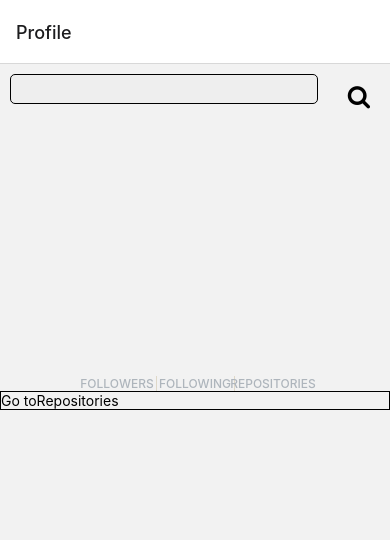
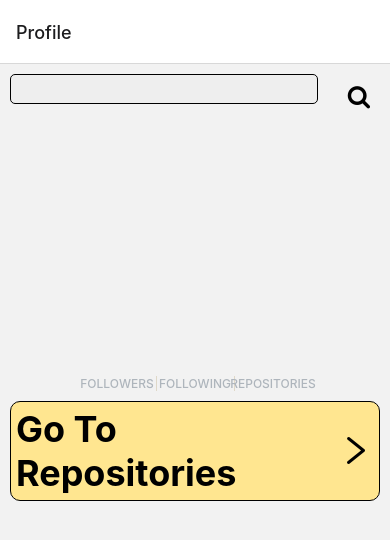
Before and after one commit to berkbay/bilisim-atolyesi-github-api-interview, a React Native app: screen /Profile in a window 390 px wide. Shown: the top 540 px of the page. Built offline with nearby package versions, Linux system fonts and the light colour scheme.

Commit message:
Repo Button UI

```diff
--- a/src/components/GoToRepoButton.js
+++ b/src/components/GoToRepoButton.js
@@ -1,6 +1,7 @@
 import {Text, TouchableOpacity, StyleSheet} from "react-native";
 import React from "react";
 import {useNavigation} from "@react-navigation/native";
+import {AntDesign} from "@expo/vector-icons";
 
 const GoToRepositoryPage = (props) => {
 
@@ -9,8 +10,9 @@ const GoToRepositoryPage = (props) => {
     return (
         <TouchableOpacity
             style={styles.button}
-            onPress={() => navigation.navigate('Repositories',{username: props.username})}>
-            <Text>Go toRepositories</Text>
+            onPress={() => navigation.navigate('Repositories',{username: props.props.username})}>
+            <Text style={styles.text}>Go To Repositories</Text>
+            <AntDesign style={{alignSelf:'center', paddingHorizontal: 5, paddingVertical: 5}} name="right" size={36} color="black" />
         </TouchableOpacity>
     );
 }
@@ -19,6 +21,18 @@ export default GoToRepositoryPage;
 
 const styles = StyleSheet.create({
     button: {
-        borderWidth: 1
+        flexDirection:'row',
+        marginVertical:10,
+        marginHorizontal: 10,
+        borderWidth: 1,
+        borderRadius: 10,
+        backgroundColor: '#FFE690'
+    },
+    text:{
+        alignSelf: 'center',
+        paddingHorizontal: 5,
+        paddingVertical: 5,
+        fontSize: 36,
+        fontWeight: 'bold'
     }
 })
--- a/src/components/Repository.js
+++ b/src/components/Repository.js
@@ -1,14 +1,13 @@
-import {Text, View, StyleSheet} from "react-native";
+import {Text, View, StyleSheet, ScrollView} from "react-native";
 import React from "react";
 import {useSelector} from "react-redux";
 
 const Repository = () => {
     const repos = useSelector((state) => state.repos)
-    console.log(repos)
     return (
-        <View>
+        <ScrollView>
             {repos.length ? repos.map((item) =>
-                <View style={styles.repoContainer}>
+                <View key={item.id} style={styles.repoContainer}>
                     <Text>{item.name}</Text>
                     <Text>{item.created_at}</Text>
                     <Text>{item.language}</Text>
@@ -19,7 +18,7 @@ const Repository = () => {
                 </View>
             )
             }
-        </View>
+        </ScrollView>
     );
 }
 
--- a/src/screens/ProfileScreen.js
+++ b/src/screens/ProfileScreen.js
@@ -1,10 +1,9 @@
-import React, {useEffect, useState} from "react";
+import React, {useCallback, useState} from "react";
 import {View, SafeAreaView, ScrollView, Image, StyleSheet, TextInput, Text, TouchableOpacity,} from "react-native";
 import {FontAwesome} from "@expo/vector-icons";
 
 import { useSelector, useDispatch} from "react-redux";
 import {getUser} from "../store/actions";
-import {useNavigation} from "@react-navigation/native";
 import GoToRepositoryPage from "../components/GoToRepoButton";
 
 const ProfileScreen = () => {
@@ -15,12 +14,9 @@ const ProfileScreen = () => {
 
     const [userInput, setUserInput] = useState('');
 
-    const searchUser = React.useCallback(() => {
+    const searchUser = useCallback(() => {
         dispatch(getUser(userInput))
-        console.log('DEBUG USER',user)
     },[userInput, user])
-
-    console.log('DEBUG ERROR', errorMessage)
 
     return (
         <SafeAreaView>
--- a/src/screens/RepositoriesScreen.js
+++ b/src/screens/RepositoriesScreen.js
@@ -13,7 +13,7 @@ const RepositoriesScreen = () => {
 
     useEffect(() => {
         dispatch(getRepos(username))
-    },[])
+    },[username])
 
     return (
         <View>
```
